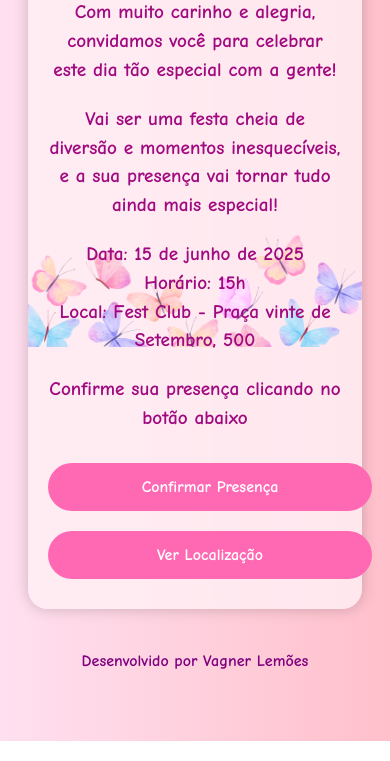
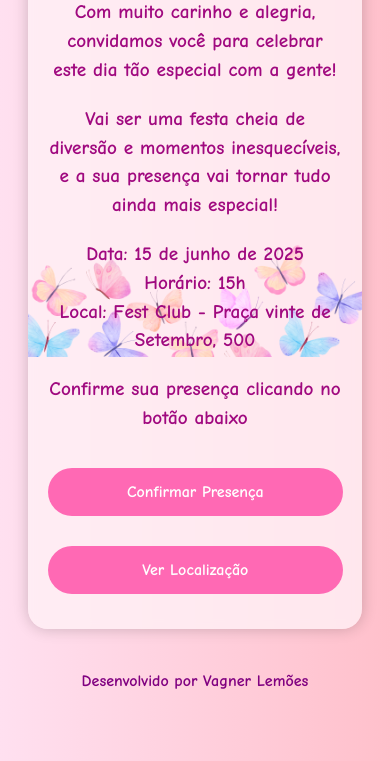
Before and after one commit to vagnerlemoes/convite-aniversario, a plain HTML site: page index.html in a window 390 px wide. Shown: the part 185-946 px from the top of the page. Drawn offline with Linux system fonts and the light colour scheme.

Commit message:
Add files via upload

```diff
--- a/style.css
+++ b/style.css
@@ -67,9 +67,9 @@ body > p:last-of-type {
     font-size: 1.2em;
   }
   a.button {
-    width: 100%;
+    width: 90%;
     padding: 15px;
-    margin: 10px 0;
+    margin: 15px 0;
     font-size: 1em;
   }
   .container {
```
